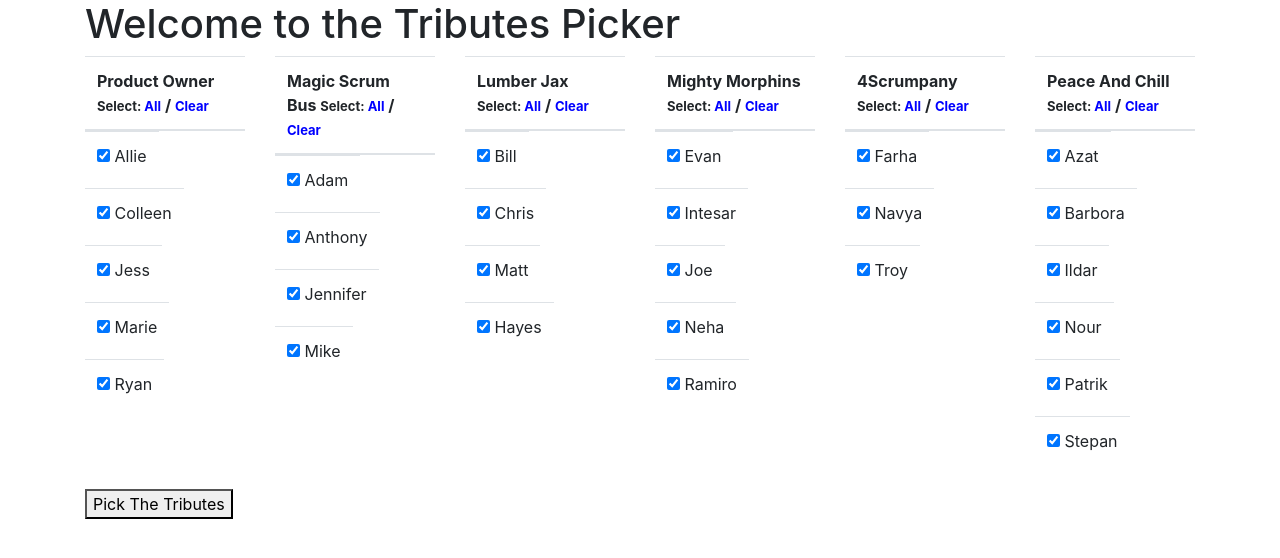
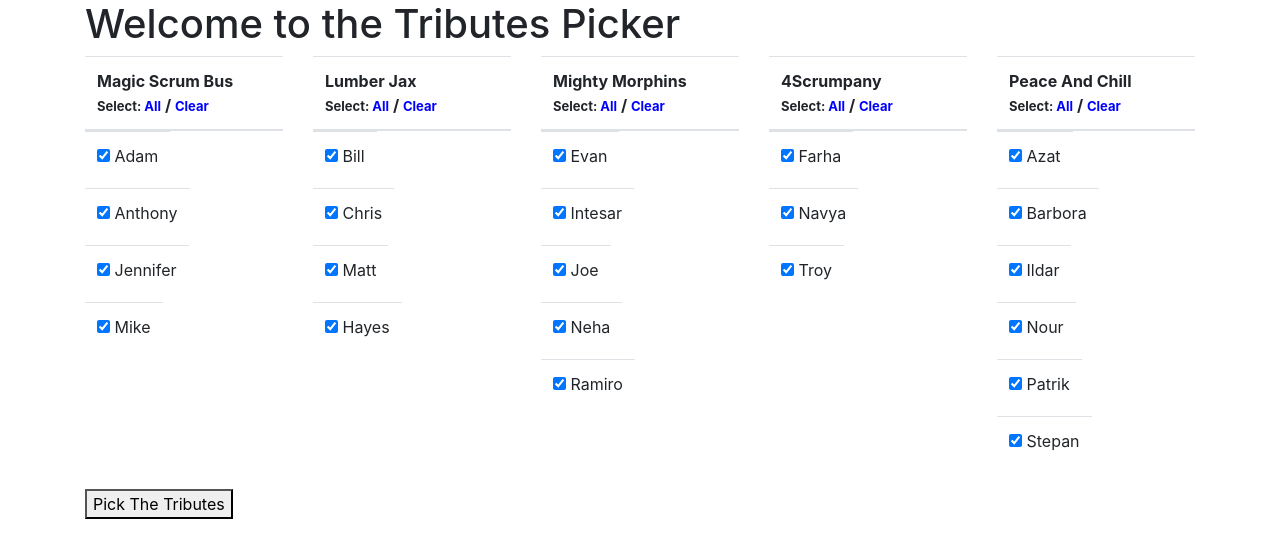
Before and after one commit to agoldh20/tributes-picker, a Vue app: page / in a window 1280 px wide. Shown: the top 558 px of the page. Built offline with nearby package versions, Linux system fonts and the light colour scheme.

Commit message:
commented out PO column

```diff
--- a/src/views/Home.vue
+++ b/src/views/Home.vue
@@ -6,7 +6,7 @@
         <table class="table">
           <thead>
             <tr>
-              <th>{{ team.name }}
+              <th>{{ team.name }} <br />
                 <span class="small-text">Select: </span>
                 <span class="link" v-on:click="selectAll(index)">All</span> /
                 <span class="link" v-on:click="clearAll(index)">Clear</span>
@@ -53,11 +53,11 @@ export default {
   data: () => {
     return {
       masterList: [
-        {
-          name: "Product Owner",
-          members: ["Allie", "Colleen", "Jess", "Marie", "Ryan"],
-          currentList: ["Allie", "Colleen", "Jess", "Marie", "Ryan"]
-        },
+        // {
+        //   name: "Product Owner",
+        //   members: ["Allie", "Colleen", "Jess", "Marie", "Ryan"],
+        //   currentList: ["Allie", "Colleen", "Jess", "Marie", "Ryan"]
+        // },
         {
           name: "Magic Scrum Bus",
           members: ["Adam", "Anthony", "Jennifer", "Mike"],
```
